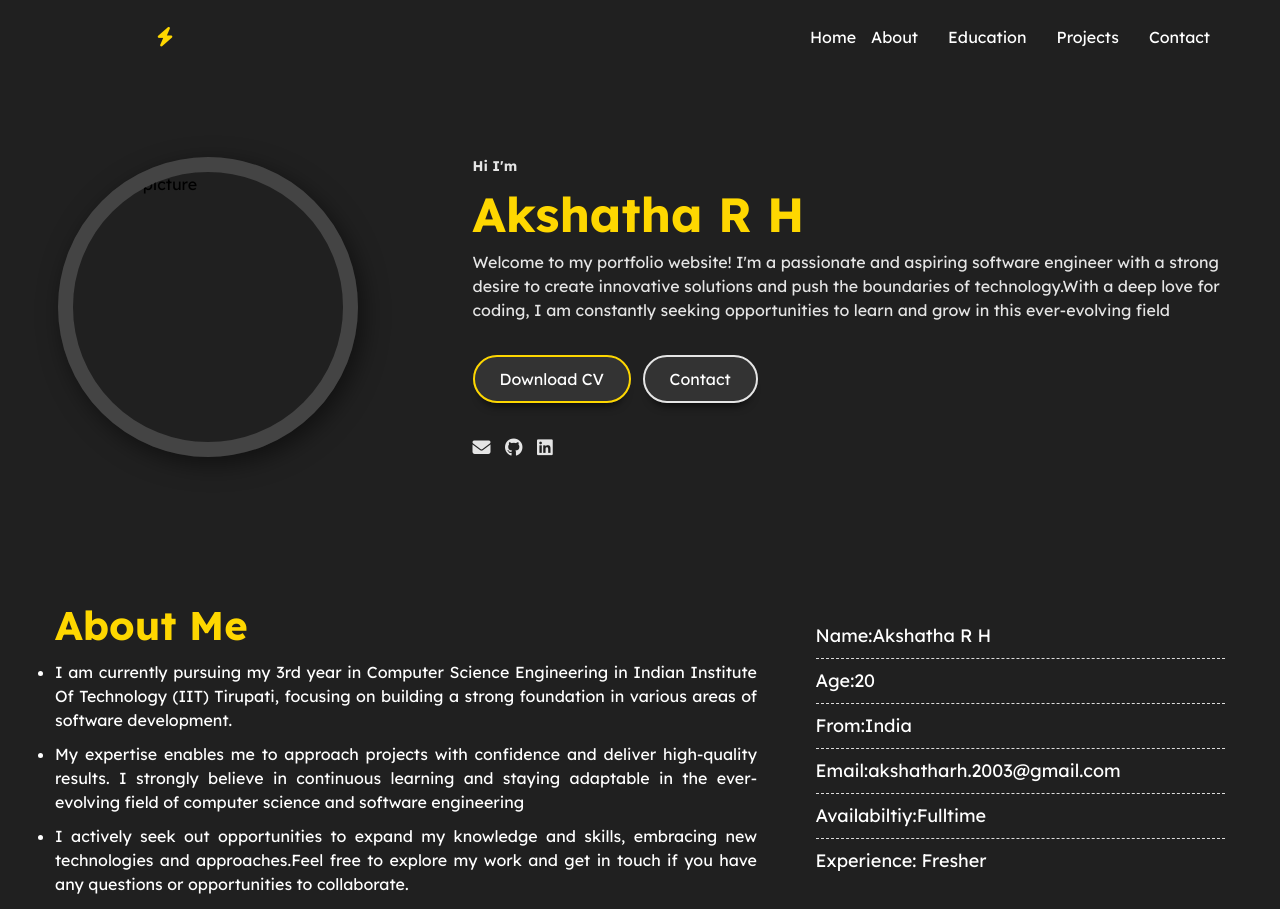
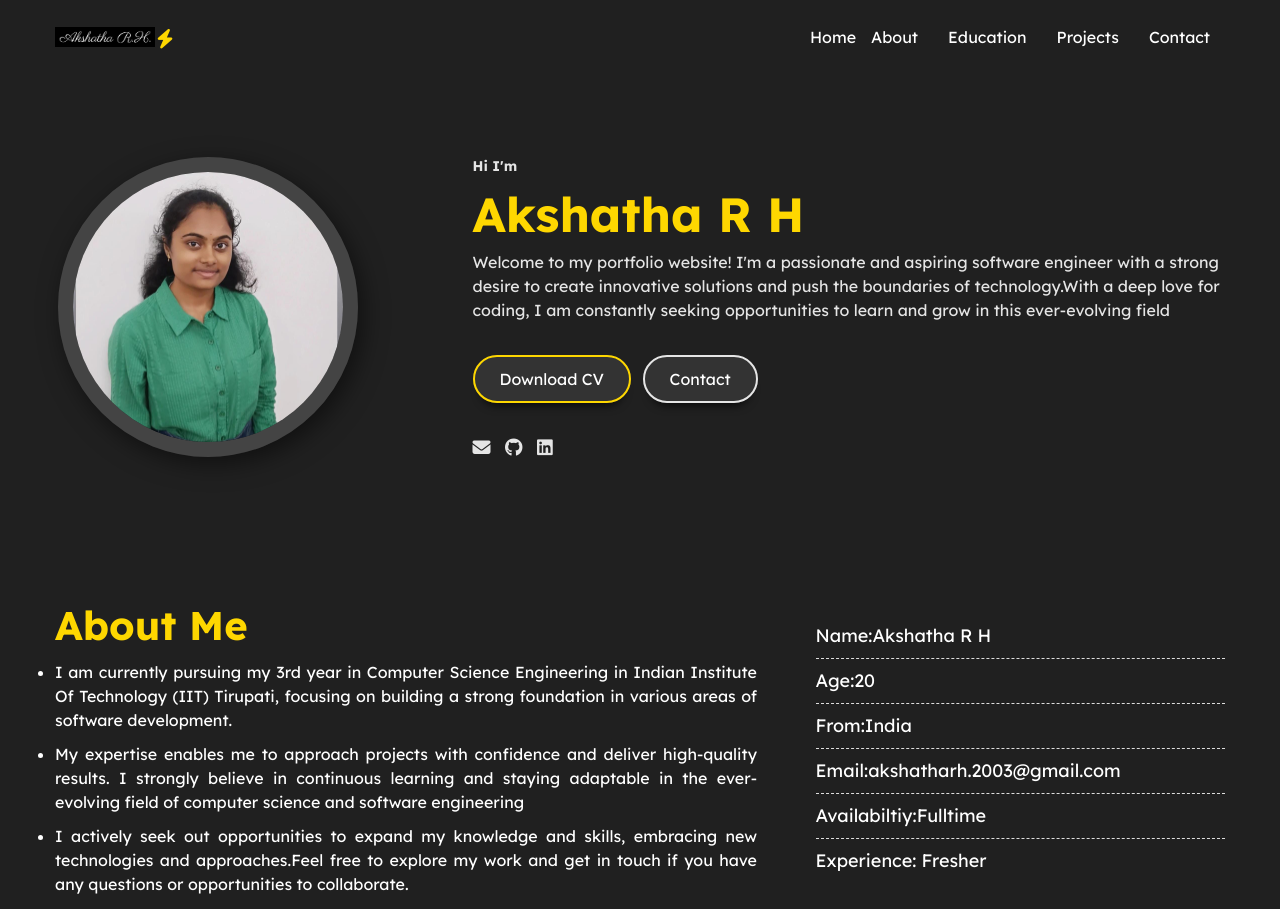
Before and after one commit to Akshatha966/Portfolio, a plain HTML site: page index.html in a window 1280 px wide. Shown: the top 909 px of the page. Drawn offline with nearby package versions, Linux system fonts and the light colour scheme.

Commit message:
Update index.html

```diff
--- a/index.html
+++ b/index.html
@@ -20,7 +20,7 @@
             <div class="header">
 
                 <a href="" class="logo">
-                    <img src="files/signature.jpg" alt="" class="signature">
+                    <img src="signature.jpg" alt="" class="signature">
                     <i class="fa fa-bolt"></i>
                 </a>
 
@@ -43,7 +43,7 @@
     <!-------------------------- Home Page -------------------------->
     <div class="FirstElement" id="home">
         <div class="profile-photo">
-            <img src="files/Photo.jpg" alt="profile picture">
+            <img src="Photo.jpg" alt="profile picture">
         </div>
         <div class="profile-text">
             <h5>Hi I'm </h5><br>
```
